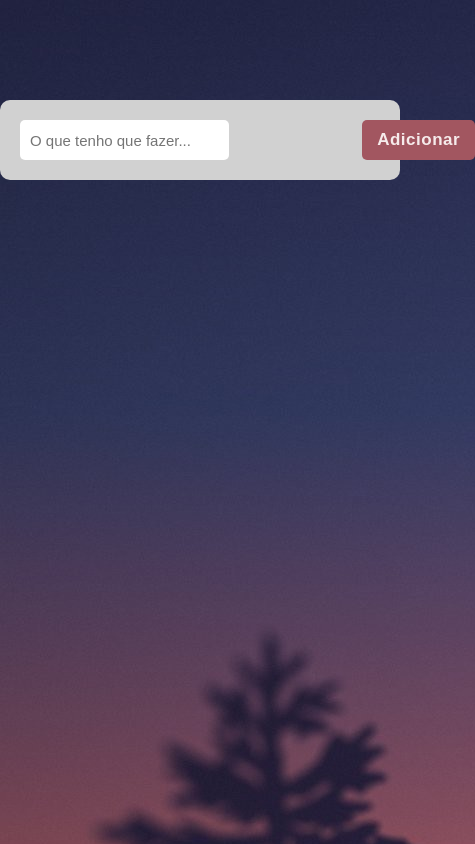
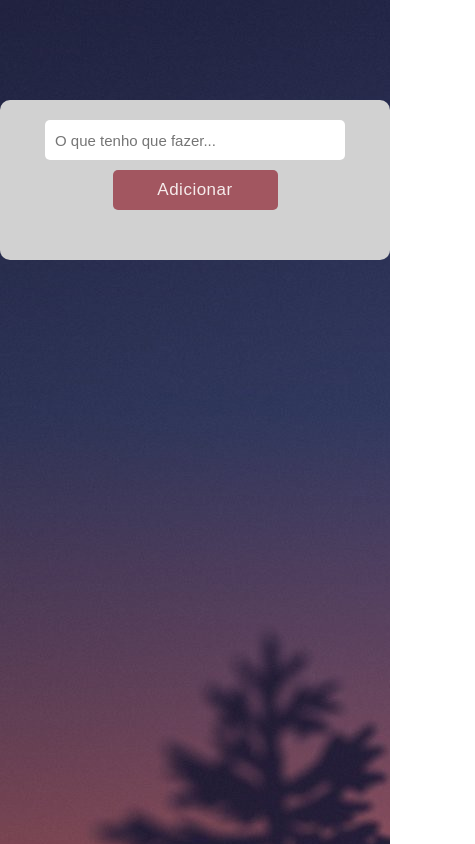
Before and after one commit to Patrick-Carvalho-DEV/ToDoList, a plain HTML site: page index.html in a window 390 px wide. Shown: the whole page, 475 px wide, since content can reach past the window. Drawn offline with Linux system fonts and the light colour scheme; a web font is replaced by a local one.

Commit message:
meu commit

```diff
--- a/style.css
+++ b/style.css
@@ -14,7 +14,11 @@ body {
 
 .container {
     background-color: #d1d1d1;
-    width: 500px;
+    display: flex;
+    width: 50vw;
+    flex-direction: column;
+    justify-content: center;
+    align-items: center;
     border-radius: 10px;
     padding: 20px;
     margin: 100px auto 0;
@@ -33,14 +37,16 @@ body {
     border: none;
     border-radius: 5px;
     height: 40px;
+    width: 165px;
     background-color: #a25660;
     color: #f6ebeb;
     font-size: 17px;
     padding: 0 15px;
     float: right;
     cursor: pointer;
-    font-weight: 600;
-    letter-spacing: 0.5px
+    font-weight: 500;
+    letter-spacing: 0.5px;
+    margin-top: 10px;
 }
 
 .button-add-task:hover {
@@ -52,7 +58,7 @@ body {
 }
 
 .list-tasks {
-    width: 100%;
+    width: 50%;
     list-style: none;
     margin-top: 30px;
 }
@@ -61,9 +67,11 @@ body {
     background-color: #F2F2F2;
     box-shadow: 1px 4px 10px rgba(0, 0, 0, 0.2);
     height: 50px;
+    width: auto;
     display: flex;
+    flex-direction: row;
     align-items: center;
-    justify-content: space-between;
+    justify-content: center;
     padding: 0 15px;
     border-radius: 5px;
     margin-bottom: 20px;
@@ -72,12 +80,10 @@ body {
 
 img {
     height: 25px;
-    opacity: 0;
+    opacity: 1;
     transition: opacity 0.5s ease-in-out;
-}
-
-.task:hover img {
-    opacity: 1;
+    margin-left: 10px;
+    margin-right: 10px;
 }
 
 .done {
@@ -85,17 +91,13 @@ img {
     text-decoration: line-through;
 }
 
-@media (max-width: 450px) {
+@media (max-width: 1254px) {
+    .container {
+        width: auto;
+    }
 
- .container {
-    width: 400px;
-    display: flex;
- }
+    .task {
+        padding: 0
+    }
 
- .button-add-task {
-    display: flex;
-    flex-direction: column;
-    justify-content: center;
-    margin-left: 37%;
- }
 }
```
